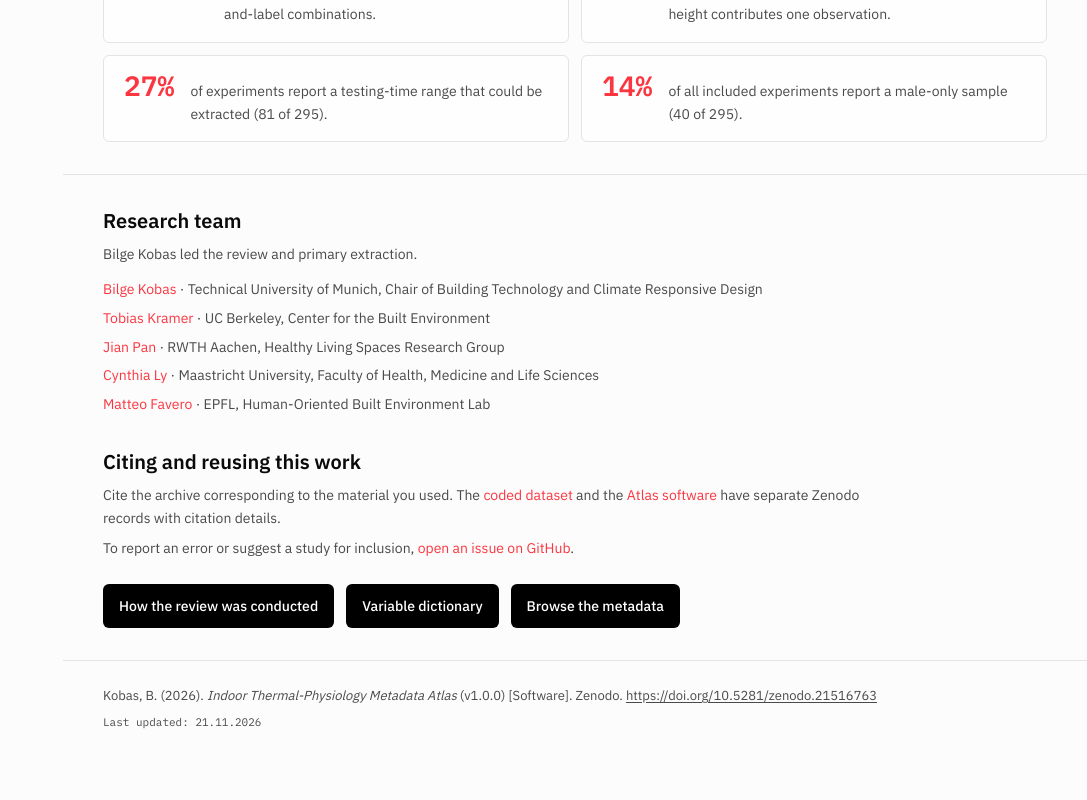
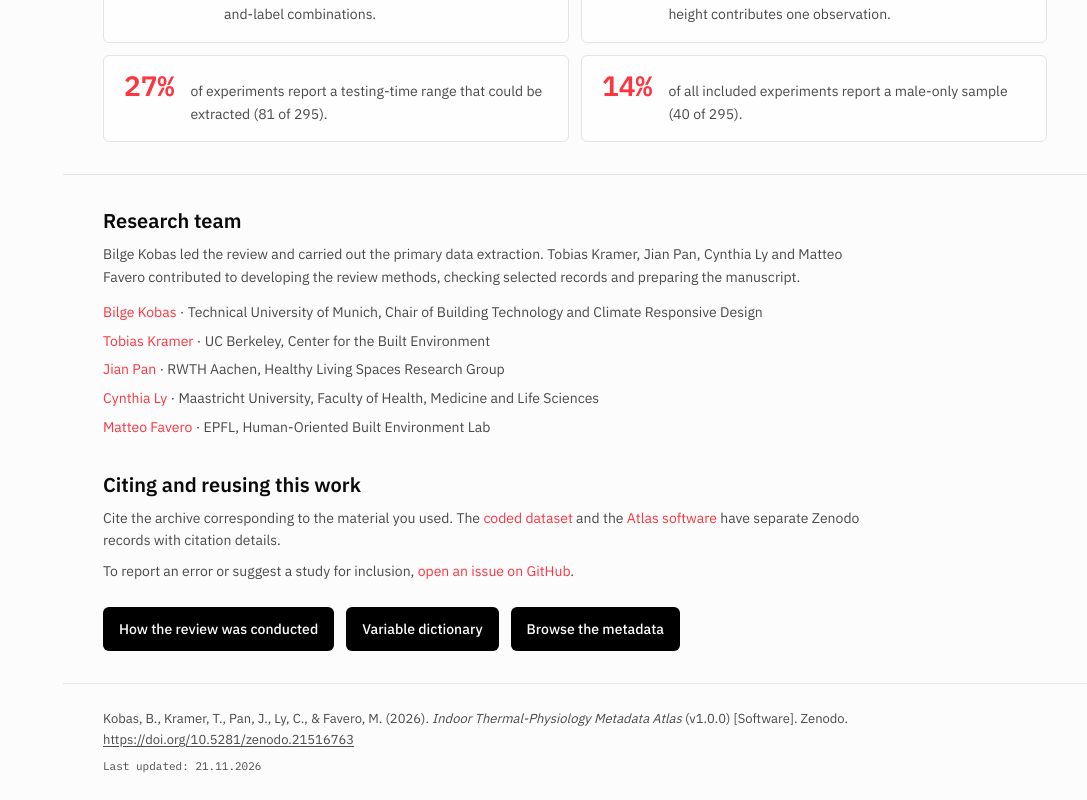
Before and after one commit to bilgekobas/indoor-thermal-physiology-metadata-atlas, a React (Vite) app: page / in a window 1280 px wide. Shown: the part 1414-2214 px from the top of the page, without its empty margins (193-1280 px from the left). Before the commit the page ends 2170 px from the top, so only its background shows below. Built offline with nearby package versions, Linux system fonts and the light colour scheme.

Commit message:
Credit the review team on the homepage and in the Atlas software citation

```diff
--- a/src/App.jsx
+++ b/src/App.jsx
@@ -71,7 +71,8 @@ export default function App() {
         {data && <RoutedPages data={data} />}
         <footer className="border-t border-line px-5 py-6 text-inkmid sm:px-10">
           <p className="max-w-4xl text-[13px] leading-relaxed">
-            Kobas, B. (2026). <cite>Indoor Thermal-Physiology Metadata Atlas</cite> (v1.0.0) [Software]. Zenodo.{' '}
+            Kobas, B., Kramer, T., Pan, J., Ly, C., &amp; Favero, M. (2026).{' '}
+            <cite>Indoor Thermal-Physiology Metadata Atlas</cite> (v1.0.0) [Software]. Zenodo.{' '}
             <a className="break-words underline underline-offset-2 hover:text-ink" href="https://doi.org/10.5281/zenodo.21516763">
               https://doi.org/10.5281/zenodo.21516763
             </a>
--- a/src/pages/Overview.jsx
+++ b/src/pages/Overview.jsx
@@ -163,7 +163,11 @@ export default function Overview({ data }) {
       <div className="mt-8 space-y-8 border-t border-line px-5 pt-8 text-sm leading-relaxed text-inkmid sm:px-10">
         <section id="team" className="max-w-3xl scroll-mt-4">
           <h2 className="mb-2 text-xl font-semibold text-ink">Research team</h2>
-          <p>Bilge Kobas led the review and primary extraction.</p>
+          <p>
+            Bilge Kobas led the review and carried out the primary data extraction. Tobias Kramer,
+            Jian Pan, Cynthia Ly and Matteo Favero contributed to developing the review methods,
+            checking selected records and preparing the manuscript.
+          </p>
           <ul className="mt-3 space-y-1.5">
             {team.map(({ name, href, affiliation }) => (
               <li key={name}>
```
